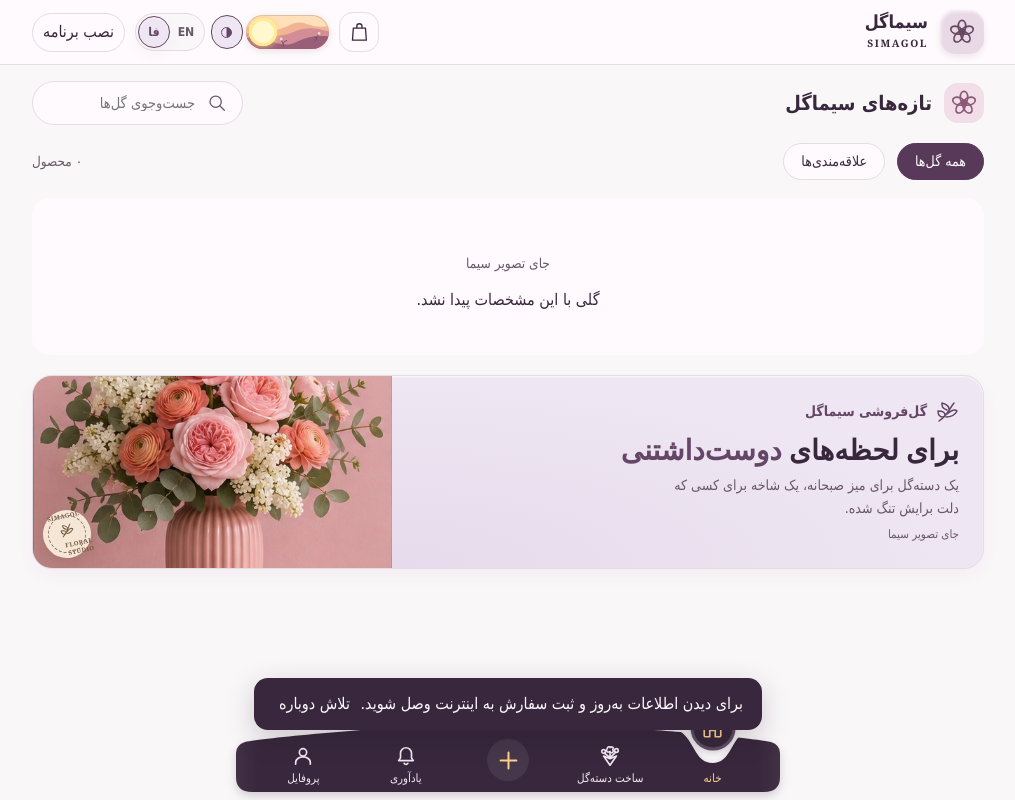
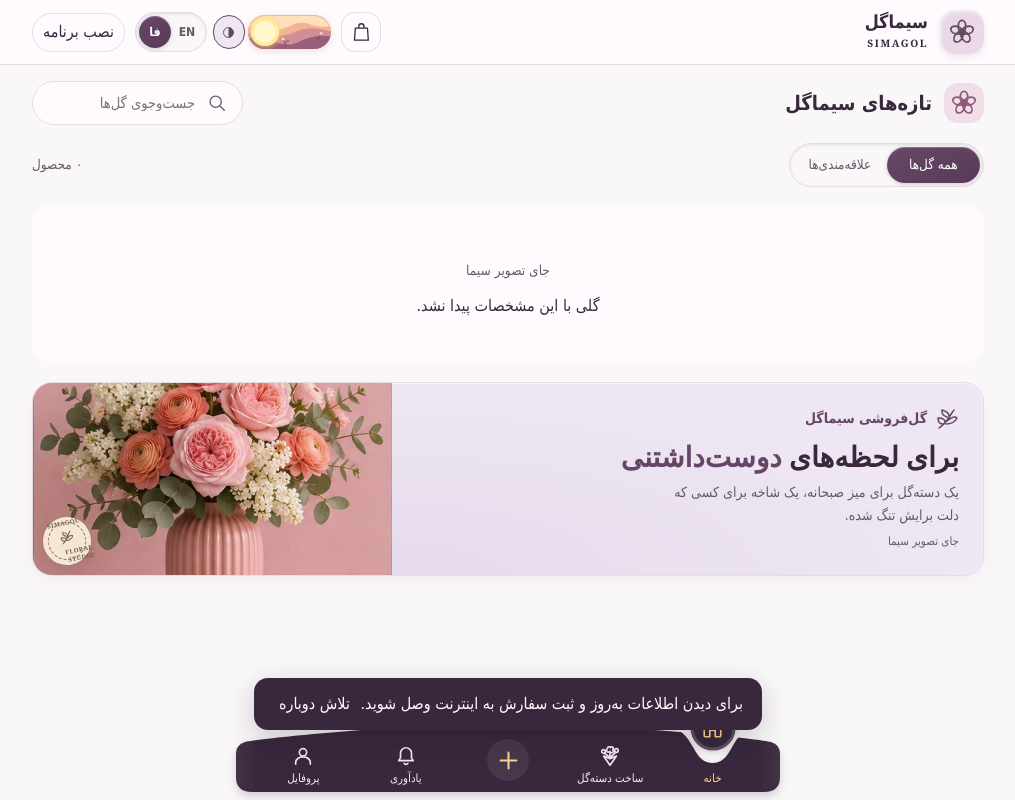
Before and after one commit to mosish/SimaGol, a website with bundled scripts: page public/index.html in a window 1280 px wide. Shown: the whole page, without its empty margins (132-1147 px from the left). Built offline with nearby package versions, Linux system fonts and the light colour scheme; files whose address does not match are found by name.

Commit message:
feat: filter liked flowers inline with sliding catalog and language controls

```diff
--- a/public/app.js
+++ b/public/app.js
@@ -5,7 +5,7 @@ import { icon } from './components/icons.js';
 import { setupInstall } from './components/install.js';
 import { renderGreeting } from './components/greeting.js';
 import { renderNavigation } from './components/navigation.js';
-import { collection, product, bagView } from './components/store.js';
+import { collection, drawFilters, favoritesFilter, product, bagView } from './components/store.js';
 import { account, checkout, checkoutFields, invoice, orderList, notificationList, addressDetails, deliveryText } from './components/account.js';
 import { showHomepage } from './components/home.js';
 import {readDate} from './components/calendar.js';
@@ -42,6 +42,7 @@ function appearance() {
   $('.seal').hidden=!logo.hidden;
   if(!logo.hidden) logo.src='/'+state.settings.logo;
   showHomepage();
+  drawFilters();
   collection();
 }
 function closeView() {
@@ -79,6 +80,11 @@ async function route() {
     $('#home-view').hidden=false;
   }
   if(['','#','#catalog','#favorites'].includes(h)){
+    if(h==='#favorites'){
+      state.category=favoritesFilter;
+      history.replaceState(null,'','#catalog');
+      drawFilters();
+    }
     if(modal.open)modal.close();
     collection();
     return;
@@ -145,7 +151,11 @@ const drawControls=appearanceControls(async prefs=>{
   state.lang=prefs.lang;appearance();await route();
   if(state.me)try{await api('profile','POST',{prefs});}catch(e){notify(t(e.message));}
 });
-$('#favorites').onclick=()=>{state.category='all';$('#search').value='';location.hash=location.hash==='#favorites'?'catalog':'favorites';$('#catalog').scrollIntoView();collection();};
+$('#filters').onchange=e=>{
+  state.category=e.target.value;
+  drawFilters();
+  collection();
+};
 setupInstall($('#install-app'),(fa,en)=>notify(state.lang==='fa'?fa:en));
 $('.close').onclick=closeView;
 modal.oncancel=e=>{e.preventDefault();closeView();};
@@ -171,14 +181,14 @@ async function act(b) {
     const addresses=state.me.addresses.filter((_,i)=>i!==Number(b.dataset.deleteAddress));
     await api('profile','POST',{addresses});await refresh();await route();return;
   }
-  if(b.dataset.filter){state.category=b.dataset.filter;collection();return;}
   if(b.dataset.fav){
     const id=b.dataset.fav;
     const favorites=state.favorites.includes(id)?state.favorites.filter(x=>x!==id):[...state.favorites,id];
     if(state.me)await api('profile','POST',{prefs:{favorites}});
     else persist('favorites',favorites);
     state.favorites=favorites;collection();
-    document.querySelector('[data-fav="'+CSS.escape(id)+'"]')?.focus();return;
+    const next=document.querySelector('[data-fav="'+CSS.escape(id)+'"]')||$('#filters input:checked');
+    next?.focus({preventScroll:true});return;
   }
   if(b.dataset.add||b.dataset.sub){
     changeBag(b.dataset.add||b.dataset.sub,b.dataset.add?1:-1);appearance();
--- a/public/components/store.js
+++ b/public/components/store.js
@@ -1,17 +1,31 @@
 import { $,state,t,label,esc,num,price,mascot,selectedItems } from './ui.js';
 import { icon } from './icons.js';
 const normalize = s => s.toLowerCase().replace(/ي/g,'ی').replace(/ك/g,'ک').replace(/[\s\u200c]+/g,' ').trim();
+export const favoritesFilter = '@favorites';
+let previousOptions;
+export function drawFilters() {
+  const host = $('#filters');
+  const options = [['all',t('All flowers')], ...state.catalog.categories.map(c=>[c.id,c.name[state.lang]]), [favoritesFilter,t('favorites')]];
+  const key = JSON.stringify(options);
+  if (previousOptions !== key) {
+    host.innerHTML = options.map(([id,name]) => '<label class="filter-choice"><input type="radio" name="catalog-filter" value="'+esc(id)+'"><span>'+esc(name)+'</span></label>').join('');
+    host.style.setProperty('--segments',options.length);
+    previousOptions = key;
+  }
+  const index = options.findIndex(([id])=>id===state.category);
+  if (index<0) state.category='all';
+  const selected=Math.max(index,0);
+  host.querySelectorAll('input')[selected].checked=true;
+  host.setAttribute('aria-label',t('Filter flowers'));
+  host.style.setProperty('--shift',(state.lang==='fa'?-1:1)*selected*100+'%');
+}
 export function collection() {
-  const fav = location.hash === '#favorites';
+  const fav = state.category === favoritesFilter;
   const q = normalize($('#search').value);
   const cats = state.catalog.categories;
-  $('#filters').innerHTML = [['all',t('All flowers')], ...cats.map(c => [c.id,c.name[state.lang]])]
-    .map(([id,name]) => '<button class="chip '+(state.category===id?'active':'')+'" data-filter="'+esc(id)+'" aria-pressed="'+(id===state.category)+'">'+esc(name)+'</button>').join('');
-  $('.section-title h2').textContent = t(fav?'Favorites':'New arrivals');
-  const rows = state.catalog.products.filter(p => (!fav || state.favorites.includes(p.id)) &&
-    (state.category==='all' || state.category===p.category) && normalize(p.name[state.lang]+' '+p.description[state.lang]).includes(q));
-  // The catalog API returns products in insertion order.
-  if (!fav) rows.reverse();
+  $('.section-title h2').textContent = t('New arrivals');
+  const rows = state.catalog.products.filter(p => (fav ? state.favorites.includes(p.id) : state.category==='all' || state.category===p.category)
+    && normalize(p.name[state.lang]+' '+p.description[state.lang]).includes(q)).reverse();
   $('#results').textContent = num(rows.length)+' '+t('products');
   $('#products').innerHTML = rows.map(p => {
     const id=esc(p.id), name=esc(p.name[state.lang]), saved=state.favorites.includes(p.id);
@@ -20,7 +34,7 @@ export function collection() {
       '<button class="heart '+(saved?'on':'')+'" data-fav="'+id+'" aria-label="'+label('Favorites')+' · '+name+'" aria-pressed="'+saved+'">'+icon('heart')+'</button>'+
       '<div class="card-content"><span class="category">'+esc(category?.name[state.lang])+'</span><h3><a href="#product/'+id+'">'+name+'</a></h3>'+
       '<div class="card-info"><span class="price">'+esc(price(p.priceIrr))+'</span><button class="plus" '+(!p.stock?'disabled':'')+' aria-label="'+label('Add to bag')+' · '+name+'" data-add="'+id+'">'+icon('plus')+'</button></div></div></article>';
-  }).join('') || '<div class="empty">'+mascot('empty')+label('No flowers found')+'</div>';
+  }).join('') || '<div class="empty">'+mascot('empty')+label(fav&&!state.favorites.length?'No saved flowers':'No flowers found')+'</div>';
 }
 export function product(p) {
   return '<img class="detail-photo" src="/'+esc(p.image)+'" alt=""><h2>'+esc(p.name[state.lang])+'</h2><p>'+esc(p.description[state.lang])+
--- a/public/index.html
+++ b/public/index.html
@@ -44,7 +44,7 @@
 <div class="hero-photo"><img src="/images/hero.jpg" alt="" fetchpriority="high"><div class="photo-stamp" aria-hidden="true"><span>SIMAGOL</span><i data-icon="sprig"></i><span>FLORAL STUDIO</span></div></div></section>
 <aside id="banner" hidden></aside>
 <section id="catalog" tabindex="-1"><div class="section-head"><div class="section-title"><span class="tile" data-icon="flower"></span><h2 data-t="collection"></h2></div><label class="search"><span data-icon="search"></span><input type="search" id="search"></label></div>
-<div class="filter-row"><div id="filters"></div><button id="favorites" class="chip" data-t="favorites"></button><span id="results" aria-live="polite"></span></div>
+<div class="filter-row"><div class="filter-scroll"><div id="filters" role="radiogroup"></div></div><span id="results" aria-live="polite"></span></div>
 <div id="products"></div></section>
 </div><section id="tab-page" tabindex="-1" hidden></section>
 </main><nav class="app-tabs"></nav>
--- a/public/labels.json
+++ b/public/labels.json
@@ -234,6 +234,10 @@
   "shop": {
     "fa": "فروشگاه",
     "en": "Shop"
+  },
+  "Filter flowers": {
+    "fa": "فیلتر گل‌ها",
+    "en": "Filter flowers"
   },
   "favorites": {
     "fa": "علاقه‌مندی‌ها",
--- a/public/planner/sw.js
+++ b/public/planner/sw.js
@@ -1,5 +1,5 @@
 // Bump this version when changing an asset in a source deployment.
-const cacheName = 'simagol-planner-shell-v15';
+const cacheName = 'simagol-planner-shell-v16';
 const shell = '/planner/';
 const assets = [
   shell, '/planner/index.html', '/planner/manifest.json', '/planner/planner.css',
--- a/public/shop.css
+++ b/public/shop.css
@@ -334,9 +334,77 @@ html[lang=en] .hero em {
   border-color:var(--accent);
 }
 
-#filters {
-  gap:8px;
-  flex-wrap:wrap;
+.filter-scroll {
+  min-width: 0;
+  max-width: 100%;
+  overflow-x: auto;
+}
+#filters, #language {
+  --segments: 2;
+  --shift: 0%;
+  --inset: 3px;
+  position: relative;
+  isolation: isolate;
+  display: inline-grid;
+  grid-auto-flow: column;
+  grid-auto-columns: 1fr;
+  align-items: stretch;
+  width: max-content;
+  padding: var(--inset);
+  gap: 0;
+  border: 1px solid var(--line);
+  border-radius: 999px;
+  background: var(--bg);
+  box-shadow: inset 0 1px 3px color-mix(in srgb,var(--text) 12%,transparent);
+}
+#filters::before, #language::before {
+  content: '';
+  position: absolute;
+  z-index: -1;
+  inset-block: var(--inset);
+  inset-inline-start: var(--inset);
+  width: calc((100% - 2 * var(--inset)) / var(--segments));
+  border-radius: inherit;
+  background: linear-gradient(150deg,color-mix(in srgb,var(--accent) 92%,white),var(--accent));
+  box-shadow: inset 0 1px 1px #ffffff42, 0 1px 4px #27142933;
+  transform: translateX(var(--shift));
+}
+#language:has([value=en]:checked) { --shift: 100%; }
+@media (prefers-reduced-motion: no-preference) {
+  #filters::before, #language::before { transition: transform .56s cubic-bezier(.33,.06,.2,1); }
+}
+.filter-choice {
+  position: relative;
+  display: grid;
+  cursor: pointer;
+}
+.filter-choice input {
+  position: absolute;
+  inset: 0;
+  width: 100%;
+  height: 100%;
+  margin: 0;
+  opacity: 0;
+  cursor: pointer;
+}
+.filter-choice span {
+  display: grid;
+  place-items: center;
+  min-height: 36px;
+  padding-inline: clamp(7px,1.2vw,16px);
+  border-radius: 999px;
+  white-space: nowrap;
+  font-size: .84rem;
+  color: var(--muted);
+  pointer-events: none;
+}
+.filter-choice input:checked + span, #language input:checked + span { color: white; }
+.filter-choice input:focus-visible + span, #language input:focus-visible + span {
+  outline: 2px solid var(--text);
+  outline-offset: -2px;
+}
+@media (forced-colors: active) {
+  .filter-choice input:checked + span, #language input:checked + span { outline: 2px solid Highlight; outline-offset: -2px; }
 }
 
 #results,.category {
@@ -1241,15 +1309,9 @@ html[dir=ltr] .profile-menu a svg:last-child {transform:rotate(180deg);}
   pointer-events: none;
 }
 .preference-choice svg { width: 17px; height: 17px; }
-.preference-choice input:checked + span {
-  color: var(--plum);
-  background: var(--hero);
-  border-color: var(--plum);
-  box-shadow: var(--shadow);
-}
-.preference-choice input:focus-visible + span { outline: 2px solid var(--text); outline-offset: 1px; }
 @media (hover: hover) {
-  .preference-choice:hover span { background: var(--hero); color: var(--text); }
+  .preference-choice:hover input:not(:checked) + span,
+  .filter-choice:hover input:not(:checked) + span { color: var(--text); }
 }
 @media (pointer: coarse) {
   .preference-choice span { min-block-size: 40px; min-inline-size: 36px; }
```
Also changed, not shown: tests/browser.smoke.mjs (+19 -1 lines), tests/storefront.test.js (+5 -2 lines).
